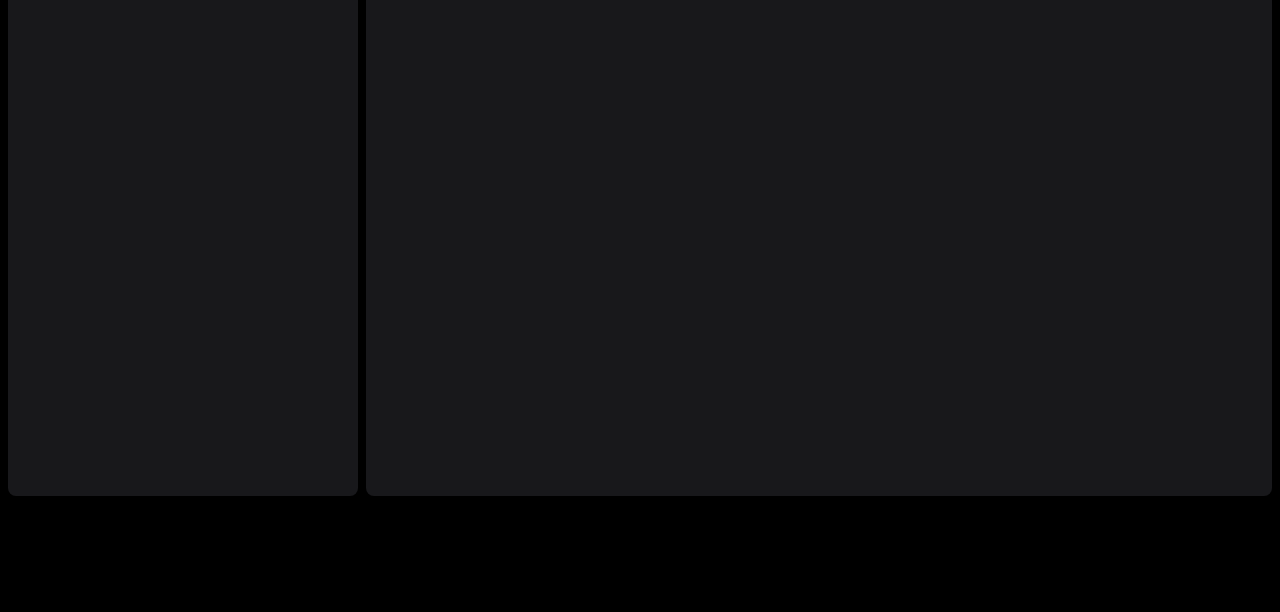
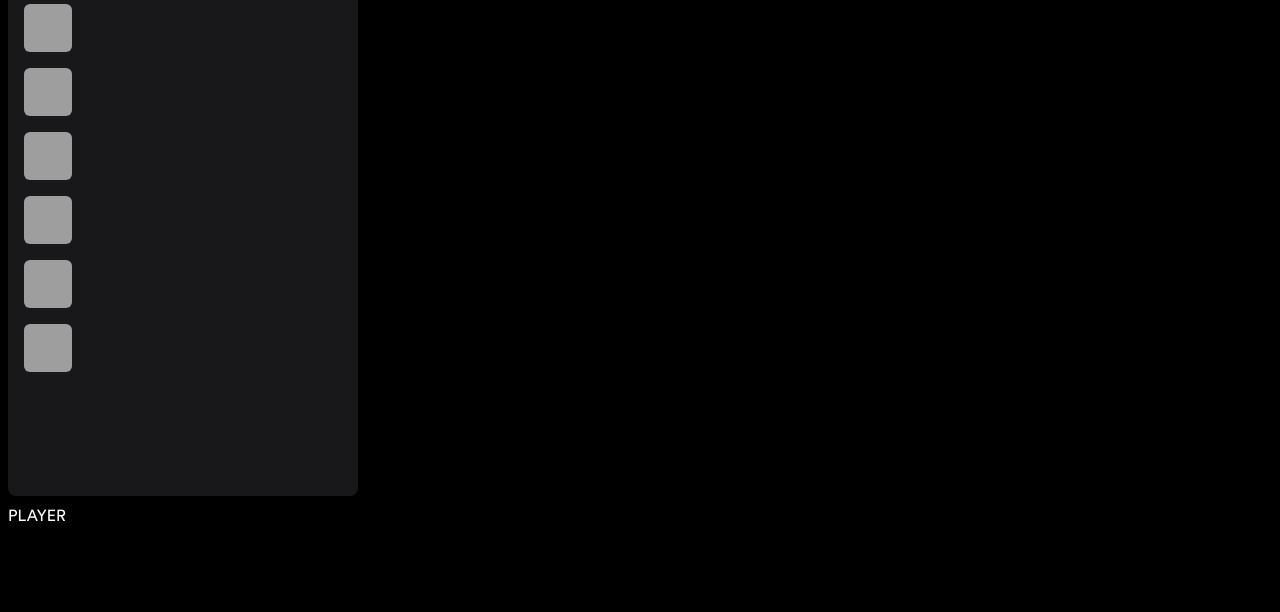
Before and after one commit to Tobami94/Spotify_Clone, an Astro site: page / in a window 1280 px wide. Shown: the part 188-800 px from the top of the page. Built offline with nearby package versions, Linux system fonts and the light colour scheme; Astro itself is replaced by a stand-in of ours; grey boxes are pictures that could not be loaded.

Commit message:
init 2.0

```diff
--- a/package.json
+++ b/package.json
@@ -13,6 +13,7 @@
     "@astrojs/check": "^0.7.0",
     "@astrojs/tailwind": "^5.1.0",
     "astro": "^4.11.3",
-    "tailwindcss": "^3.4.4"
+    "tailwindcss": "^3.4.4",
+    "typescript": "^5.5.3"
   }
 }
--- a/src/components/SideMenu/SideMenu.astro
+++ b/src/components/SideMenu/SideMenu.astro
@@ -1,8 +1,11 @@
 ---
-import LibraryIcon from "../../icons/LibraryIcon.astro";
-import HomeIcon from "../../icons/HomeIcon.astro";
-import SearchIcon from "../../icons/SearchIcon.astro";
+import LibraryIcon from "@/icons/LibraryIcon.astro";
+import HomeIcon from "@/icons/HomeIcon.astro";
+import SearchIcon from "@/icons/SearchIcon.astro";
 import SideMenuItem from "./SideMenuItem.astro";
+import SideMenuCard from "./SideMenuCard.astro";
+
+import { playlists } from "@/lib/dataGosht";
 ---
 
 <nav class="flex flex-col flex-1 gap-2">
@@ -26,6 +29,9 @@ import SideMenuItem from "./SideMenuItem.astro";
         Tu biblioteca
       </SideMenuItem>
 
+      {
+        playlists.map(playlist => <SideMenuCard  playlist={playlist} />)
+      }
     </ul>
   </div>
 
--- /dev/null
+++ b/src/components/SideMenu/SideMenuCard.astro
@@ -0,0 +1,27 @@
+---
+import type { Playlist } from "@/lib/dataGosht";
+
+interface Props {
+  playlist: Playlist;
+}
+
+const { playlist } = Astro.props;
+const { id, cover, title, artists, color } = playlist;
+
+const artistsString = artists.join(", ")
+---
+
+
+<a
+href={`/playlist/${id}`}
+class="playlist-item flex relative p-2 overflow-hidden items-center gap-4 rounded-md hover:bg-zinc-500"
+>
+    <picture class="h-12 w-12 flex-none">
+        <img
+       src={cover}
+       alt={`Nombre de la canción ${title} por ${artistsString}`}
+       class="object-cover w-full h-full rounded-md"
+        />
+        </picture>
+    </picture>
+</a>
--- a/src/layouts/Layout.astro
+++ b/src/layouts/Layout.astro
@@ -16,12 +16,14 @@ const { title } = Astro.props;
     <div id="app" class="relative h-screen p-2 gap-2">
       <aside class="[grid-area:aside] flex-col flex overflow-y-auto">
         <SideMenu />
-      </aside>
+
       <main class="[grid-area:main] rounded-lg bg-zinc-900 overflow-y-auto">
+		<slot />
       </main>
-      <footer class="[grid-area:player] min-h-[100px]"></footer>
+	 </aside>
+
+      <footer class="[grid-area:player] min-h-[100px]">PLAYER</footer>
     </div>
-    <slot />
   </body>
 </html>
 <style>
@@ -36,8 +38,9 @@ const { title } = Astro.props;
 </style>
 <style is:global>
   html {
-    font-family: system-ui, sans-serif;
-    background: #000;
+    font-family: "CircularStd", system-ui, sans-serif;
+    background: #000000;
+	color: white;
   }
 
   @font-face {
```
Also changed, not shown: tsconfig.json (added, +23 -0 lines), 1 other file.
